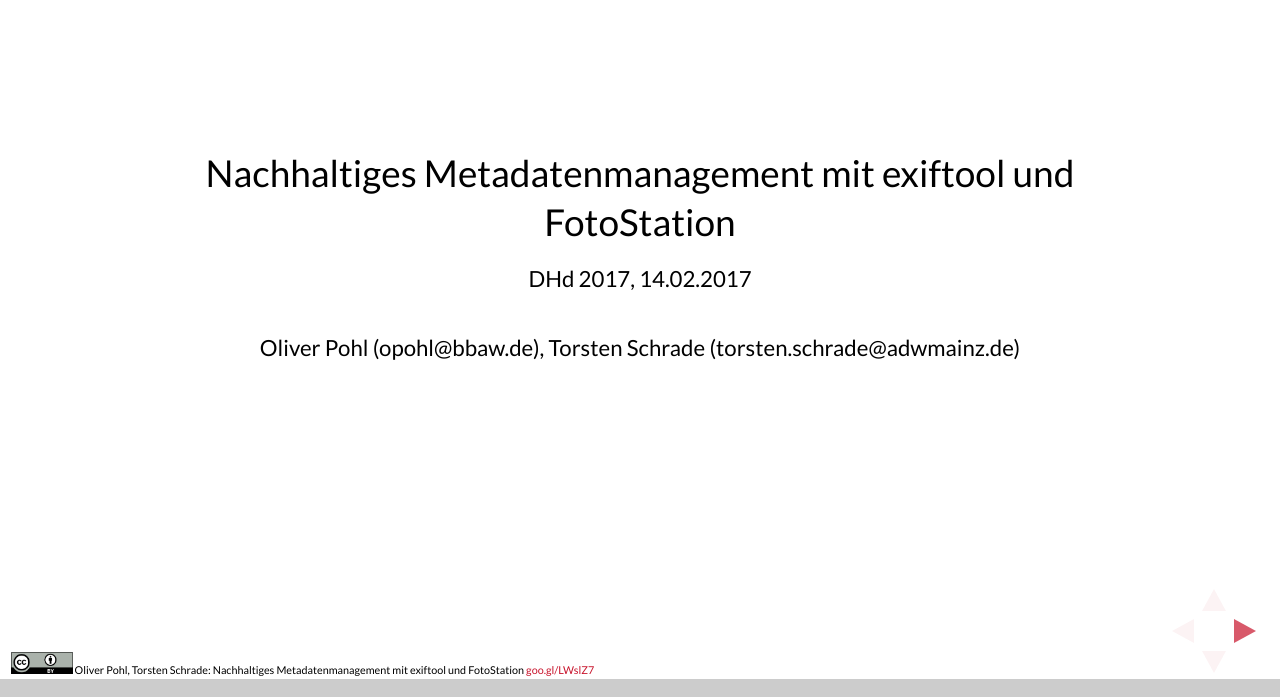
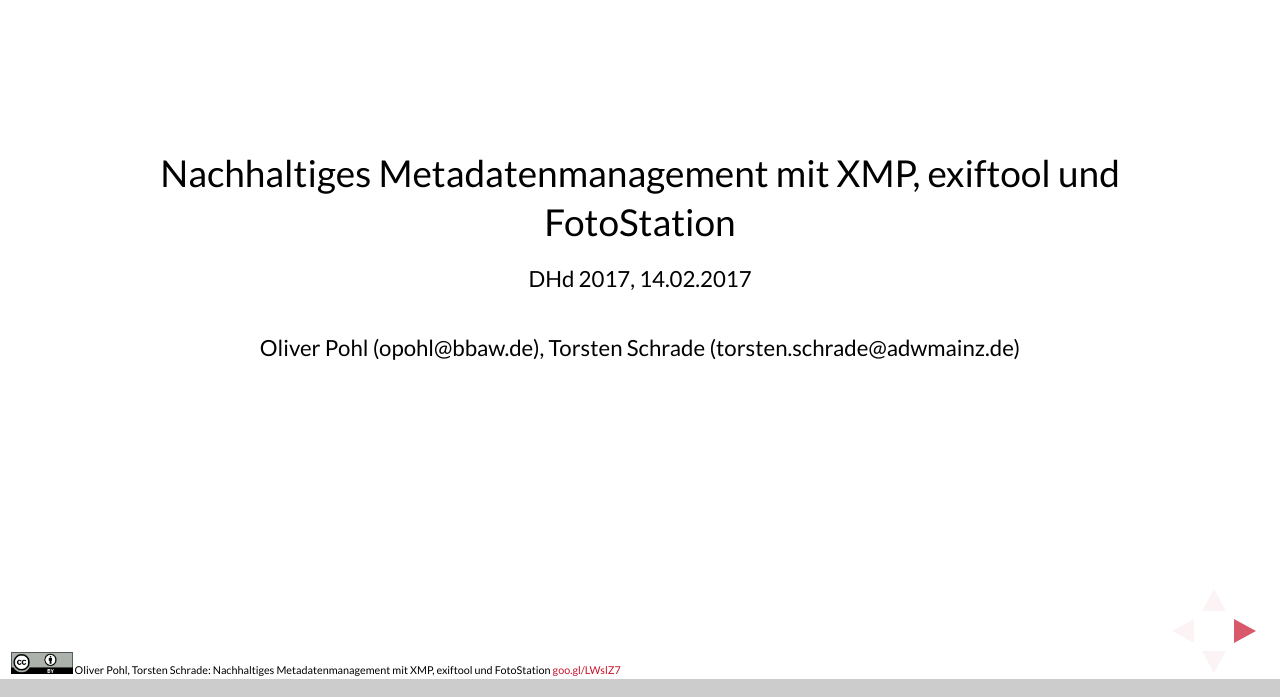
Before and after one commit to suchmaske/dhd2017-xmp-workshop, a website: page html/index.html in a window 1280 px wide. Shown: the part 103-800 px from the top of the page. Drawn offline with Linux system fonts and the light colour scheme; a web font is replaced by a local one.

Commit message:
Fix title

```diff
--- a/html/index.html
+++ b/html/index.html
@@ -4,7 +4,7 @@
 		<meta charset="utf-8">
 		<meta name="viewport" content="width=device-width, initial-scale=1.0, maximum-scale=1.0, user-scalable=no">
 
-		<title>Nachhaltiges Metadatenmanagement mit exiftool und FotoStation</title>
+		<title>Nachhaltiges Metadatenmanagement mit XMP, exiftool und FotoStation</title>
 
 		<link rel="stylesheet" href="css/reveal.css">
 		<link rel="stylesheet" href="css/theme/bbaw.css">
@@ -40,7 +40,7 @@
 				<!-- Title -->
 				<section>
 
-					Nachhaltiges Metadatenmanagement mit exiftool und FotoStation
+					Nachhaltiges Metadatenmanagement mit XMP, exiftool und FotoStation
 
 					<p>
 						<small>DHd 2017, 14.02.2017</small>
@@ -1157,7 +1157,7 @@
 				<a href="https://creativecommons.org/licenses/by/4.0/">
 					<img src="img/cc-by.png" alt="CC-BY" id="cc-logo">
 				</a>
-				Oliver Pohl, Torsten Schrade: Nachhaltiges Metadatenmanagement mit exiftool und FotoStation
+				Oliver Pohl, Torsten Schrade: Nachhaltiges Metadatenmanagement mit XMP, exiftool und FotoStation
 				<a href="https://suchmaske.github.io/dhd2017-xmp-workshop/html/">goo.gl/LWslZ7</a>
 			</div>
 
```
